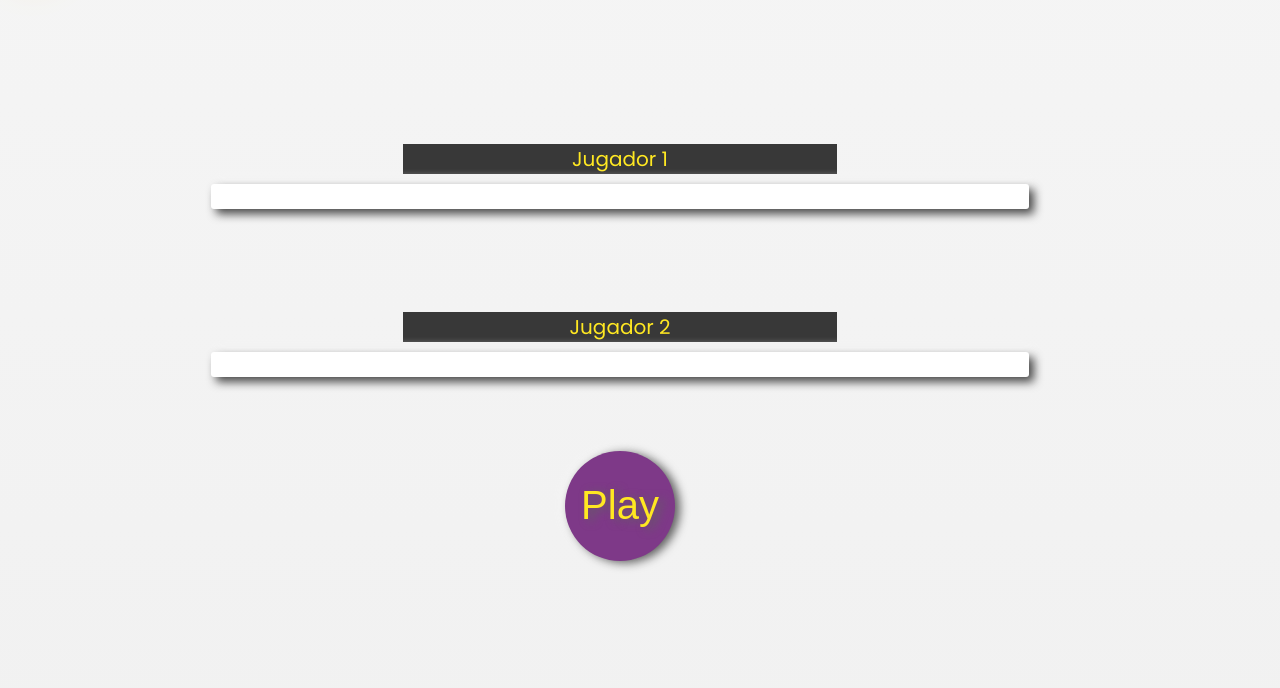
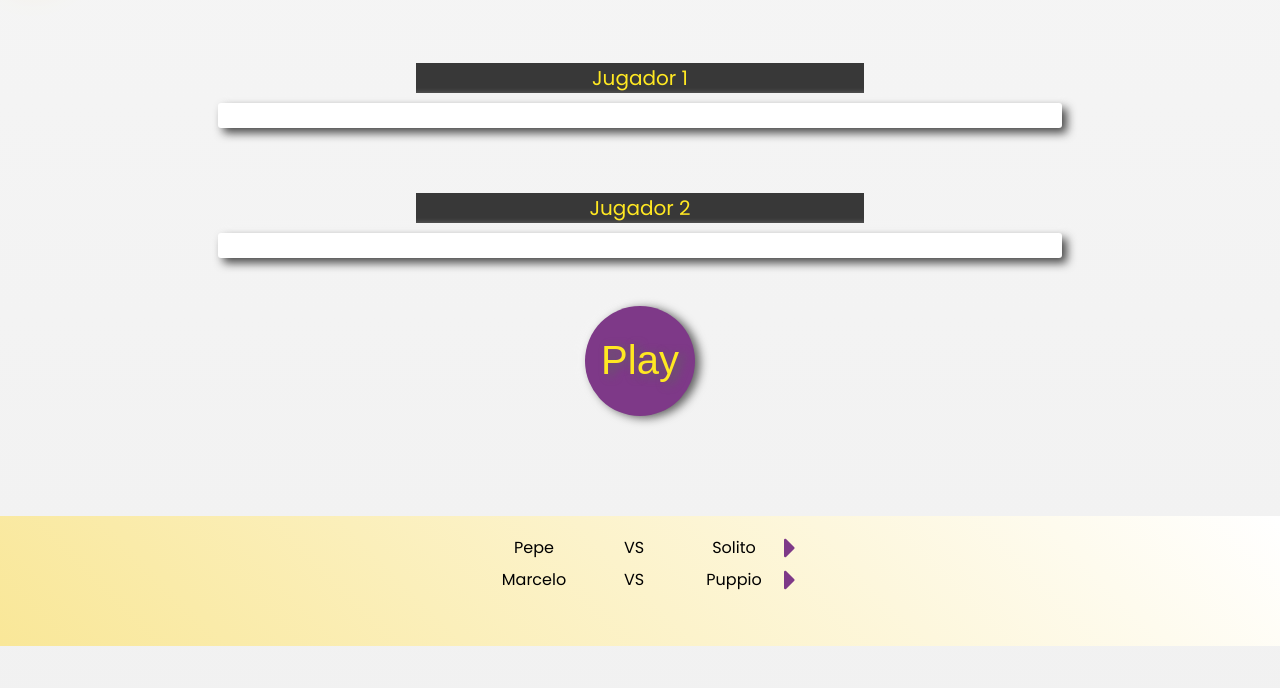
Before and after one commit to MarceloAPuppio/summer-reto4, a plain HTML site: page public/index.html in a window 1280 px wide. Shown: the part 112-800 px from the top of the page. Drawn offline with Linux system fonts and the light colour scheme.

Commit message:
Cambios desde Codiba

```diff
--- a/public/css/style.css
+++ b/public/css/style.css
@@ -51,12 +51,13 @@ header {
   padding-top: 100px;
   /* background: green; */
   display: flex;
+  flex-flow: wrap row;
   align-items: center;
   /* display: none; */
 }
 
 .pantalla-inicial__form {
-  height: 70%;
+  height: 400px;
   width: 100%;
   display: flex;
   flex-flow: wrap;
@@ -104,6 +105,37 @@ header {
   flex-basis: 66%;
   box-shadow: 5px 5px 10px var(--Text-secondary-color), 5px -5px 10px whitesmoke;
 }
+
+.pantalla-inicial__historial{
+  flex-basis:100%;
+  height: 130px;
+  overflow: auto;
+  background: linear-gradient(45deg,var(--Light-secondary-color),white);
+}
+
+#historial-ul{
+  list-style: none;
+  padding: 0;
+}
+#historial-ul li{
+  display: flex;
+  flex-flow: row wrap;
+  justify-content:center;
+  align-content: center;
+  align-items: center;
+  list-style: none;
+}
+#historial-ul li span{
+  text-align: center;
+  display: inline-block;
+  width: 100px;
+}
+#historial-ul li i{
+font-size: 32px;
+color: var(--Primary-color);
+}
+
+
 .pantalla-loading {
   position: relative;
   display: flex; /* Cambiar por disply none */
--- a/public/index.html
+++ b/public/index.html
@@ -30,7 +30,12 @@
     </form>
     <div class="pantalla-inicial__historial">
         <ul id="historial-ul">
-
+            <li id="li" data-json="0">
+                <span id="li-j1">Pepe</span><span>VS</span><span id="li-j2">Solito</span><i id="btn-recuperarhistorial" class="fas fa-caret-right"></i>
+             </li>
+             <li id="li" data-json="0">
+                <span id="li-j1">Marcelo</span><span>VS</span><span id="li-j2">Puppio</span><i id="btn-recuperarhistorial" class="fas fa-caret-right"></i>
+             </li>
         </ul>
     </div>
     </section>
```
